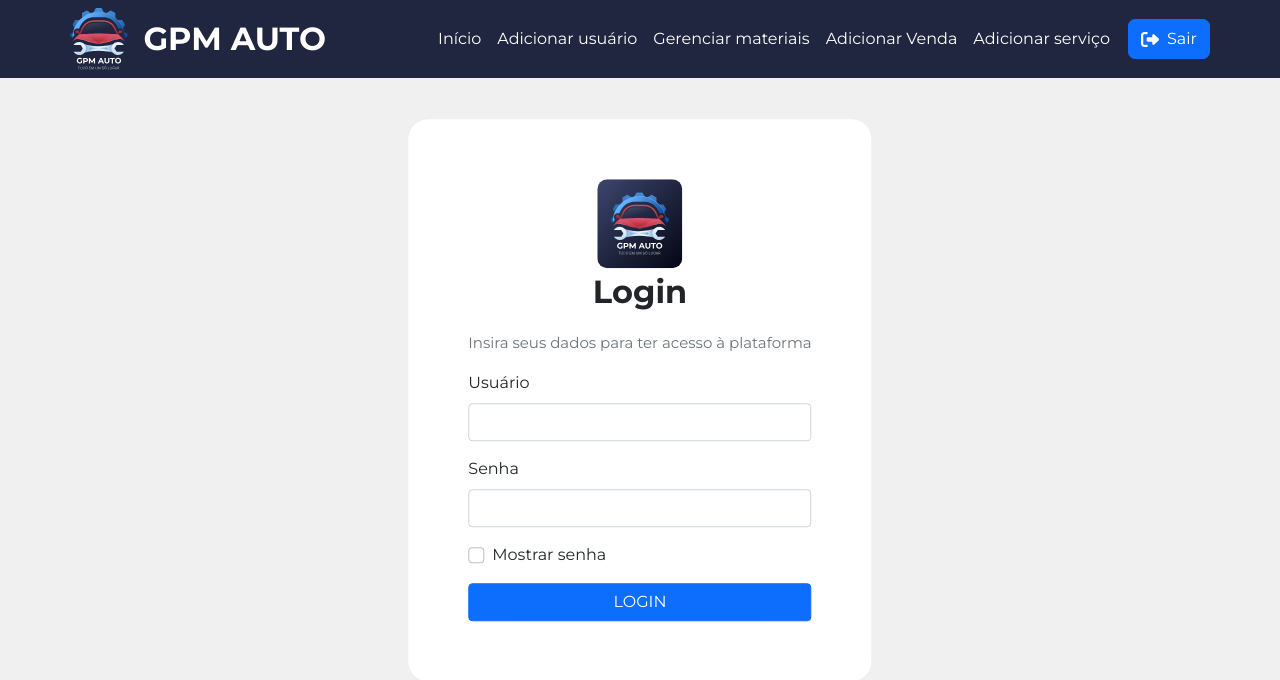
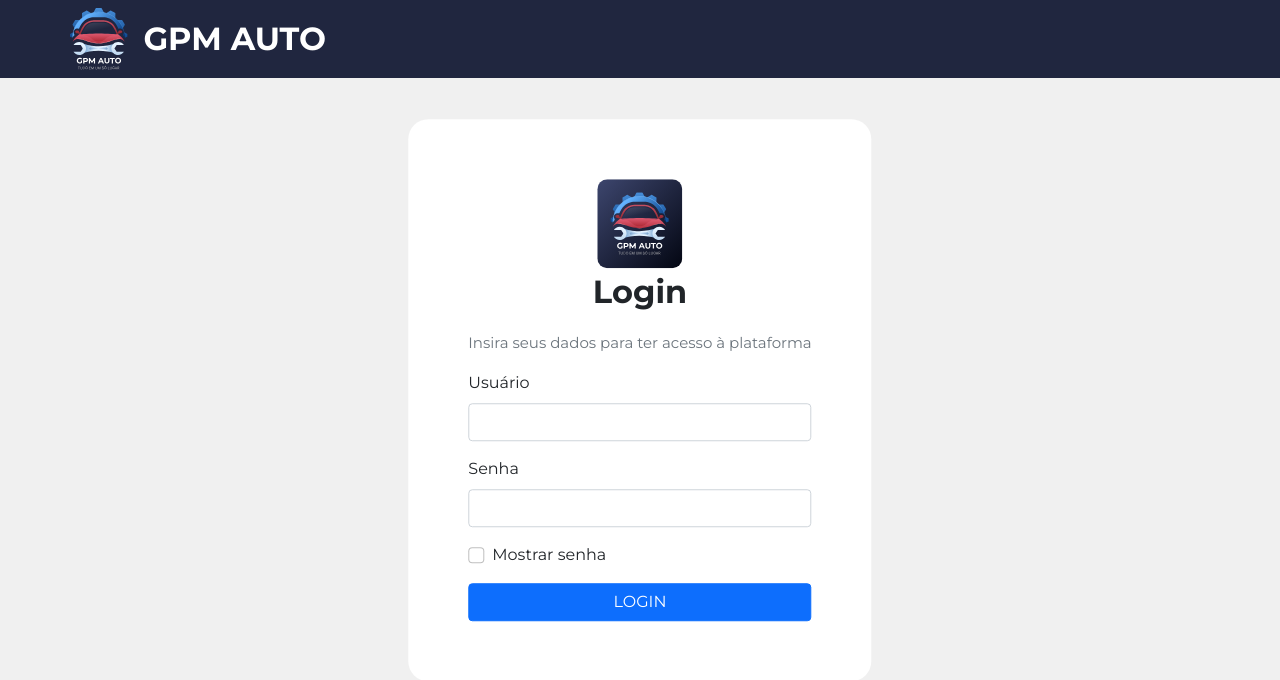
Before and after one commit to Pedro-HS-Rodrigues/GPM_Auto, a PHP site: page /pages/login.php in a window 1280 px wide. Shown: the top 680 px of the page. Run offline with PHP 8.4, Linux system fonts and the light colour scheme.

Commit message:
Correcao

```diff
--- a/includes/navbar.php
+++ b/includes/navbar.php
@@ -6,12 +6,12 @@
         <button class="navbar-toggler" type="button" data-toggle="collapse" data-target="#navbar-links" aria-controls="#navbar-links" aria-expanded="false" aria-label="Toggle-navigation">
             <span class="navbar-toggler-icon"></span>
         </button>
-        <?php if ($currentPage != 'dashboard'):?>
+        <?php if ($currentPage != 'login'):?>
         <div class="collapse navbar-collapse justify-content-end" id="navbar-links">
             <div class="navbar-nav">
-                <a class="navi-tem nav-link" id="inicio-menu" href="#">Início</a>
+                <a class="navi-tem nav-link" id="inicio-menu" href="../pages/dashboard.php">Início</a>
                 <a class="navi-tem nav-link" id="add-menu" href="#">Adicionar usuário</a>
-                <a class="navi-tem nav-link" id="materials-menu" href="#">Gerenciar materiais</a>
+                <a class="navi-tem nav-link" id="materials-menu" href="../pages/materiais.php">Gerenciar materiais</a>
                 <a class="navi-tem nav-link" id="sell-menu" href="#">Adicionar Venda</a>
                 <a class="navi-tem nav-link" id="service-menu" href="#">Adicionar serviço</a>
                 <button type="button" class="btn btn-primary" id="sair">
```
